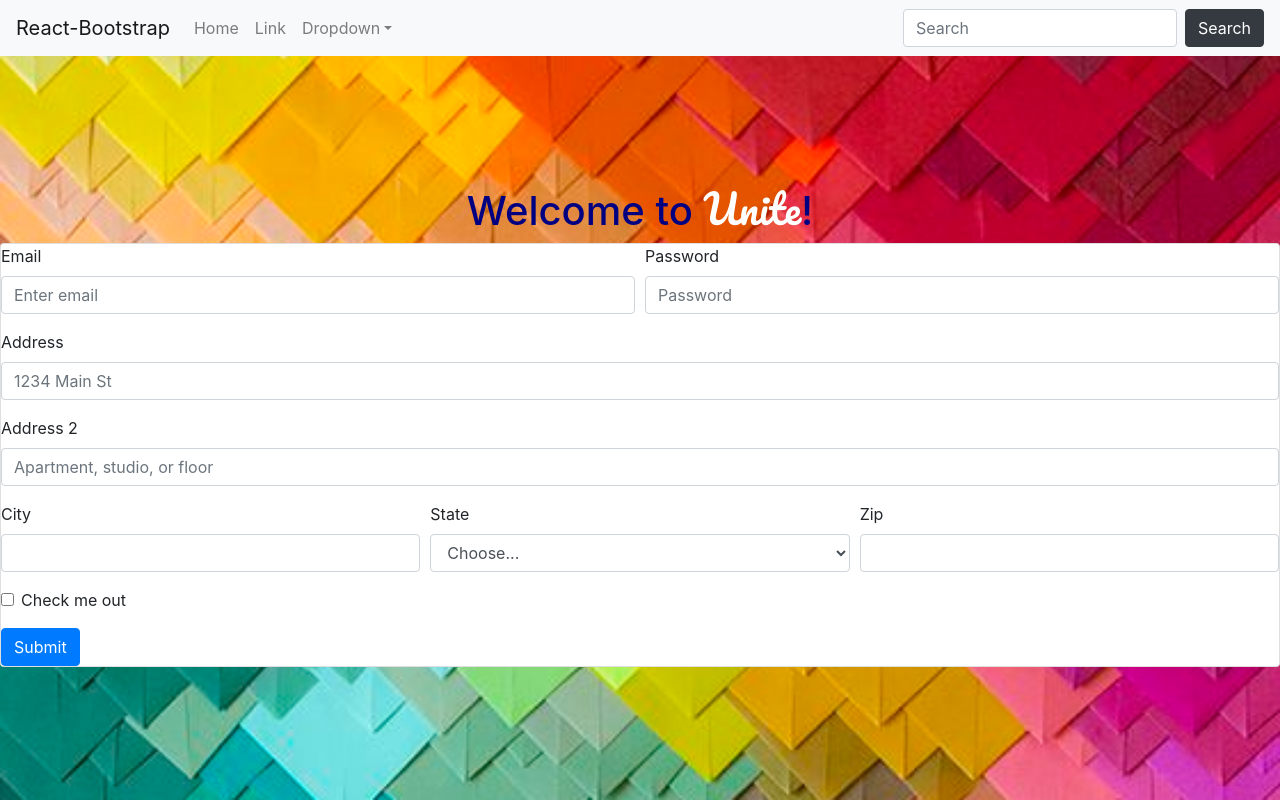
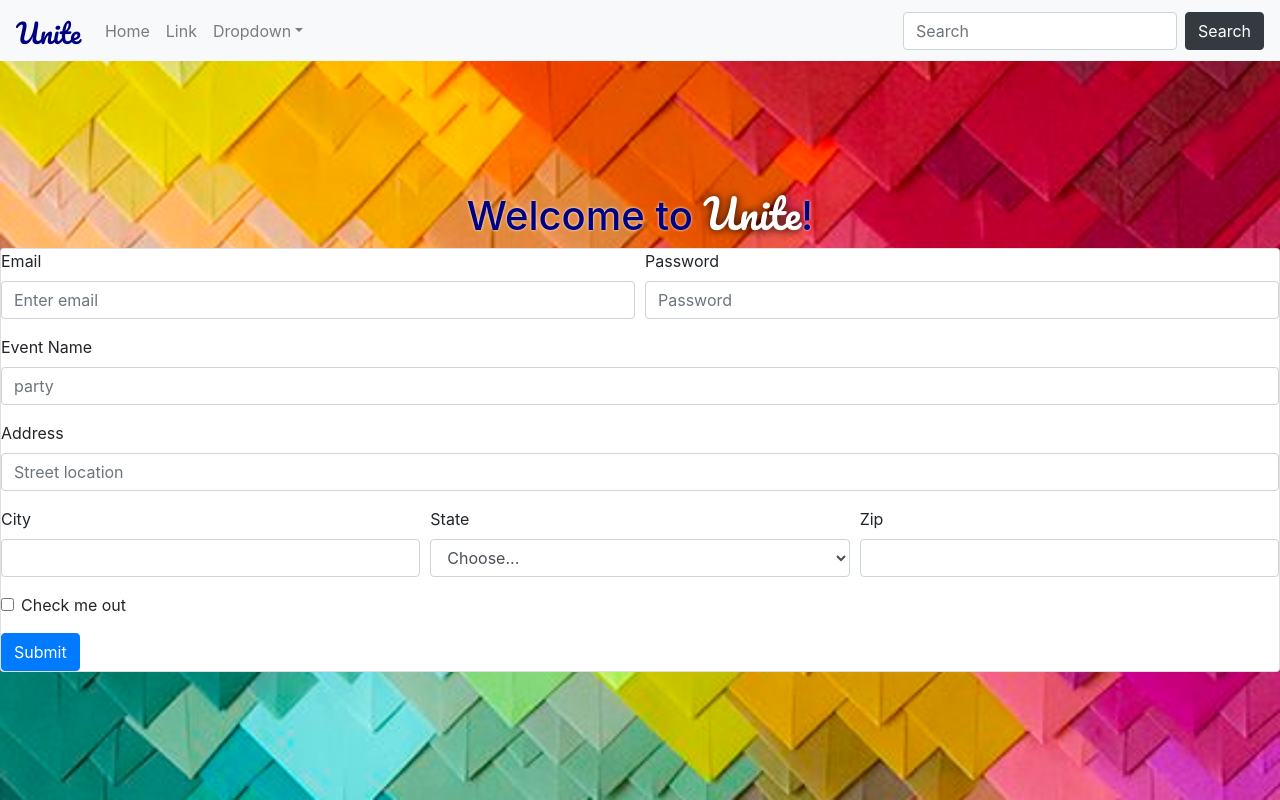
Before and after one commit to KoryStone05/Unite-App, a React (Create React App) app: page / in a window 1280 px wide. Built offline with nearby package versions, Linux system fonts and the light colour scheme.

Commit message:
Changed the title to be called Unite and added style

```diff
--- a/src/Components/Form/info.js
+++ b/src/Components/Form/info.js
@@ -20,13 +20,13 @@ class Info extends Component {
   </Form.Row>
 
   <Form.Group controlId="formGridAddress1">
-    <Form.Label>Address</Form.Label>
-    <Form.Control placeholder="1234 Main St" />
+    <Form.Label>Event Name</Form.Label>
+    <Form.Control placeholder="party" />
   </Form.Group>
 
   <Form.Group controlId="formGridAddress2">
-    <Form.Label>Address 2</Form.Label>
-    <Form.Control placeholder="Apartment, studio, or floor" />
+    <Form.Label>Address</Form.Label>
+    <Form.Control placeholder="Street location" />
   </Form.Group>
 
   <Form.Row>
--- a/src/Components/Navbars/Navbars.css
+++ b/src/Components/Navbars/Navbars.css
@@ -0,0 +1,6 @@
+.title {
+    font-family: 'Pacifico', cursive;
+    color: navy !important;
+    font-size: 20pt !important;
+    padding-bottom: 0 !important;
+}
--- a/src/Components/Navbars/Navbars.js
+++ b/src/Components/Navbars/Navbars.js
@@ -7,7 +7,7 @@ class Navbars extends Component {
         return (
             <div>
                  <Navbar bg="light" expand="lg">
-                    <Navbar.Brand href="#home">React-Bootstrap</Navbar.Brand>
+                    <Navbar.Brand className='title' href="#home">Unite</Navbar.Brand>
                     <Navbar.Toggle aria-controls="basic-navbar-nav" />
                     <Navbar.Collapse id="basic-navbar-nav">
                         <Nav className="mr-auto">
--- a/src/Home/Home.css
+++ b/src/Home/Home.css
@@ -3,9 +3,11 @@
     margin-top: 10%;
     font-size: 30pt;
     color: navy;
+    text-shadow: white 0px 0px 3px;
 }
 
 .unite {
     font-family: 'Pacifico', cursive;
     color: white;
+    text-shadow: black 0px 0px 10px;
 }
```
Also changed, not shown: src/Components/Form/info.css (line endings or trailing spaces).
